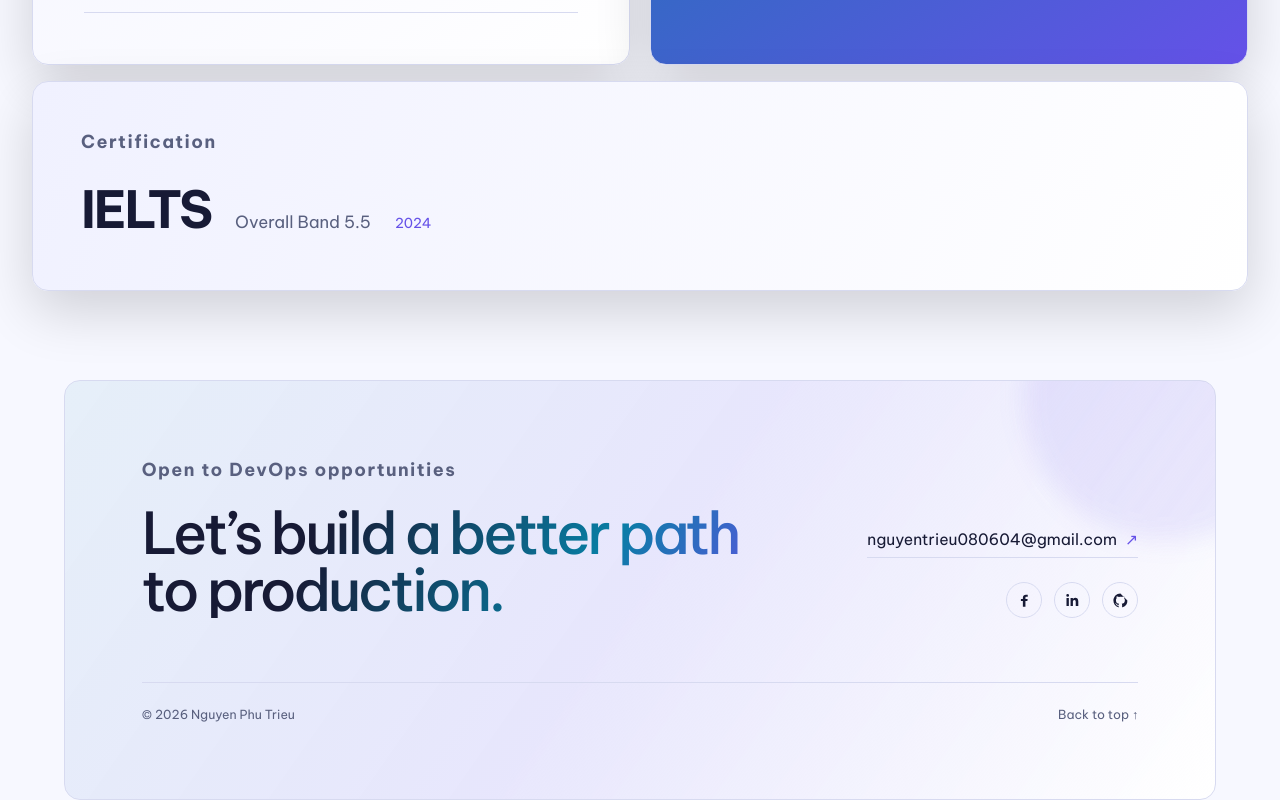
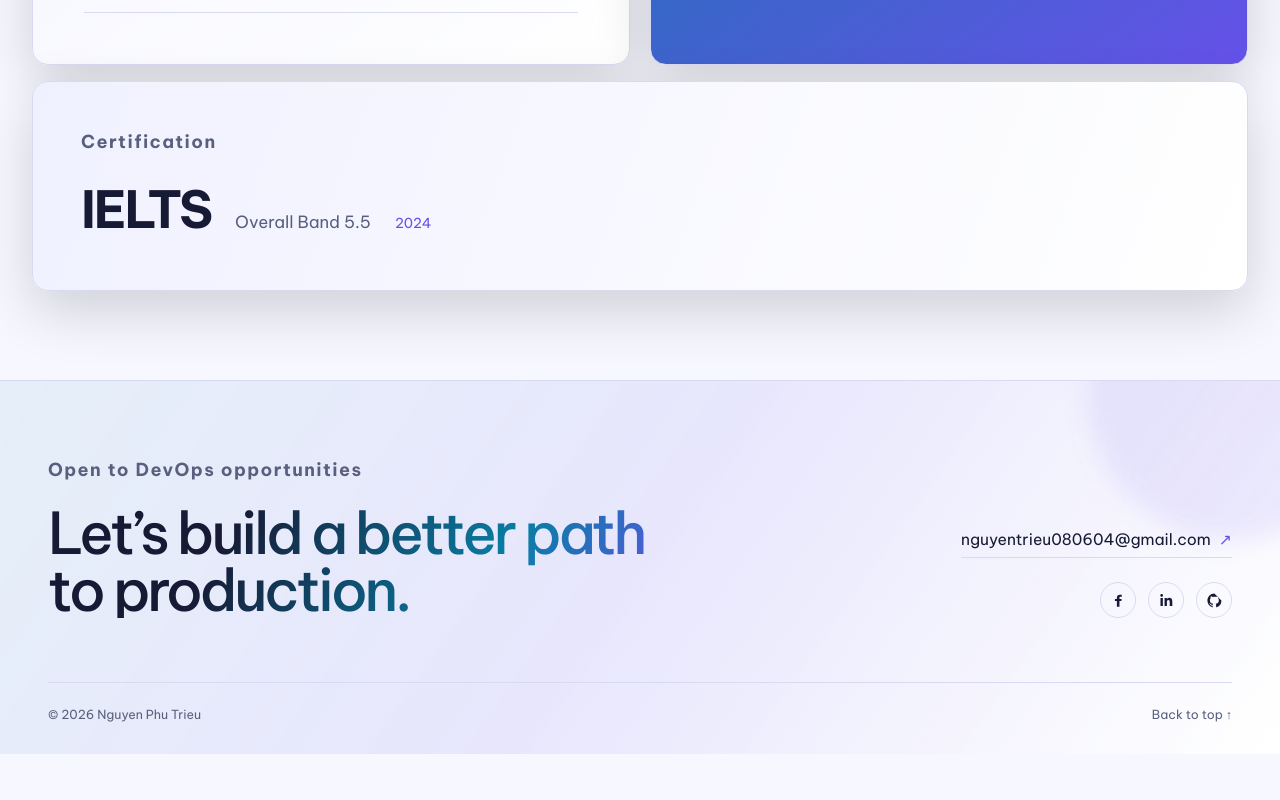
Before and after one commit to TrieuNguyenPhu/portfolio, a Next.js app: page / in a window 1280 px wide. Shown: the part 3118-3918 px from the top of the page. After the commit the page ends 3872 px from the top, so only its background shows below. Built offline with nearby package versions, Linux system fonts and the light colour scheme.

Commit message:
Make footer span the full viewport

```diff
--- a/app/globals.css
+++ b/app/globals.css
@@ -598,12 +598,16 @@ main,
 
 .site-footer {
   background: linear-gradient(125deg, rgb(87 214 255 / 7%), rgb(154 140 255 / 13%), rgb(13 16 34 / 86%));
-  border: 1px solid var(--line);
-  border-radius: 1rem;
+  border: 0;
+  border-top: 1px solid var(--line);
+  border-radius: 0;
+  margin-left: calc(50% - 50vw);
   margin-top: clamp(4rem, 7vw, 6.5rem);
+  max-width: none;
   overflow: hidden;
-  padding: clamp(2rem, 6vw, 5.5rem);
+  padding: clamp(3rem, 6vw, 5.5rem) max(1rem, env(safe-area-inset-left)) 2rem;
   position: relative;
+  width: 100vw;
 }
 
 .site-footer::after { background: var(--glow); border-radius: 50%; content: ""; filter: blur(12px); height: 18rem; pointer-events: none; position: absolute; right: -6rem; top: -8rem; width: 18rem; }
@@ -655,6 +659,8 @@ main,
 
 .contact-socials a:hover { background: var(--surface-light); color: var(--text); transform: translateY(-3px); }
 
+.footer-content,
+.footer-bottom { margin-inline: auto; max-width: var(--page); }
 .footer-content { display: grid; gap: clamp(2.5rem, 7vw, 6rem); }
 .footer-actions { align-self: end; }
 .footer-actions .contact-links { margin-top: 0; }
```
